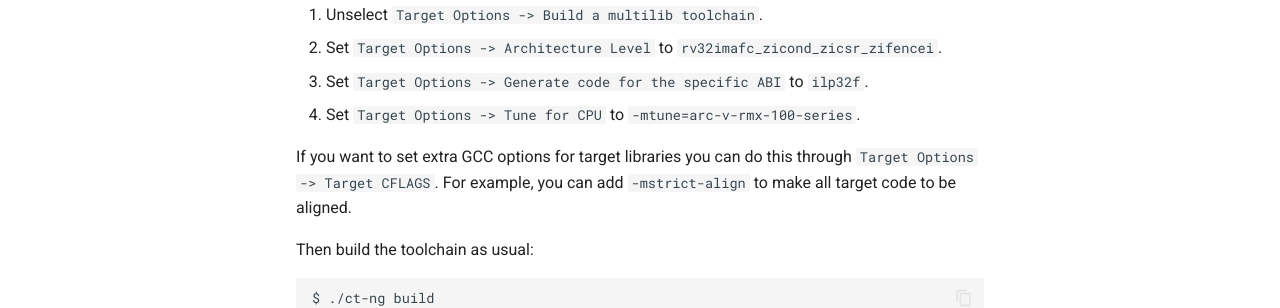
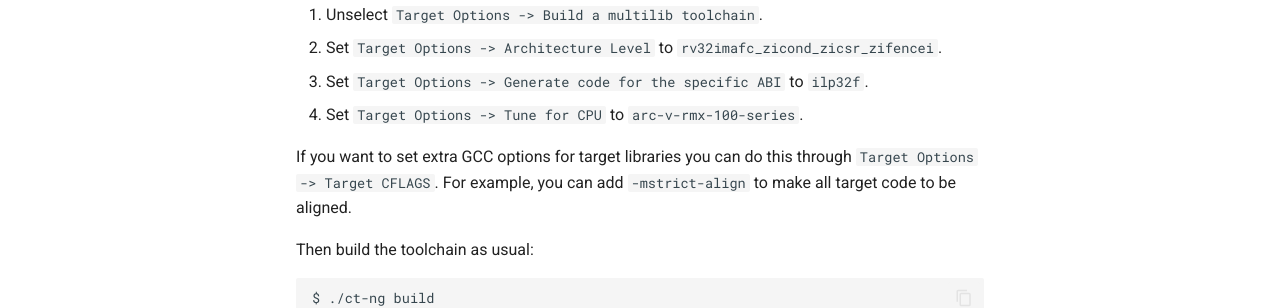
Before and after one commit to foss-for-synopsys-dwc-arc-processors/documentation, an MkDocs documentation site: the page built from docs/arcv/custom.md, in a window 1280 px wide and 900 px high, scrolled down 900 px. Shown: the part 400-708 px from the top of the window. Built offline with MkDocs 1.6.1 and Material for MkDocs 9.7.7, drawn with Linux system fonts in a browser that asks for light colours; comment, search, counter and statistics services are not loaded; the version menu is left out.

Commit message:
arcv: Fix -mtune value in Crosstool-NG guide
Signed-off-by: Yuriy Kolerov <ykolerov@synopsys.com>

```diff
--- a/docs/arcv/custom.md
+++ b/docs/arcv/custom.md
@@ -62,7 +62,7 @@ then do these steps:
 1. Unselect `Target Options -> Build a multilib toolchain`.
 2. Set `Target Options -> Architecture Level` to `rv32imafc_zicond_zicsr_zifencei`.
 3. Set `Target Options -> Generate code for the specific ABI` to `ilp32f`.
-4. Set `Target Options -> Tune for CPU` to `-mtune=arc-v-rmx-100-series`.
+4. Set `Target Options -> Tune for CPU` to `arc-v-rmx-100-series`.
 
 If you want to set extra GCC options for target libraries you can do this
 through `Target Options -> Target CFLAGS`. For example, you can add
```
